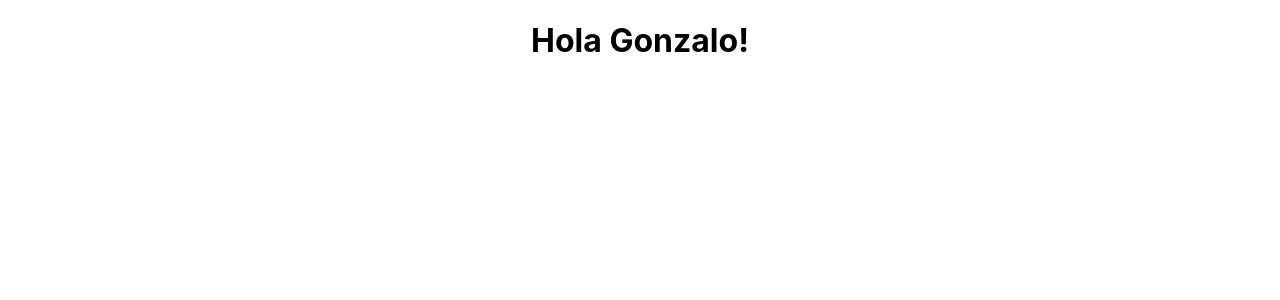
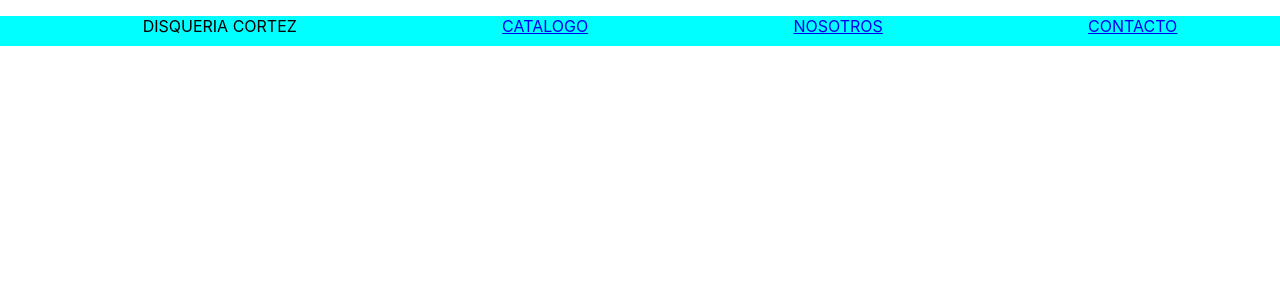
Before and after one commit to maycocortez/proyectoReactCORTEZ, a React (Create React App) app: page / in a window 1280 px wide. Shown: the top 300 px of the page. Built offline with nearby package versions, Linux system fonts and the light colour scheme.

Commit message:
Agregado navBar sencillo

```diff
--- a/src/App.js
+++ b/src/App.js
@@ -1,19 +1,18 @@
 import logo from './logo.svg';
 import './App.css';
+import NavBar from './components/NavBar';
+import './components/NavBar.css'
 
 function App() {
 
-  const name = "Gonzalo"
+
   return (
-    <div className="App">
+   <>
+      <NavBar/>
 
 
-        <h1>
-          Hola {name}!
-        </h1>
-
-    </div>
-  );
+      </>
+  )
 }
 
 export default App;
--- /dev/null
+++ b/src/components/NavBar.css
@@ -0,0 +1,16 @@
+.divNav {
+    background-color: aqua;
+    height: 30px;
+
+
+}
+
+.nav,ul{
+    list-style: none;
+}
+.nav,ul,li {
+    display: flex;
+    flex-direction: row;
+    justify-content: space-around;
+
+}
--- /dev/null
+++ b/src/components/NavBar.js
@@ -0,0 +1,20 @@
+
+
+const NavBar = () => {
+
+return(
+<div className="divNav">
+<nav>
+    <ul>
+        <li>DISQUERIA CORTEZ</li>
+        <li><a href="#">CATALOGO</a></li>
+        <li><a href="#">NOSOTROS</a></li>
+        <li><a href="#">CONTACTO</a></li>
+    </ul>
+</nav>
+</div>
+)
+}
+
+
+export default NavBar
```
